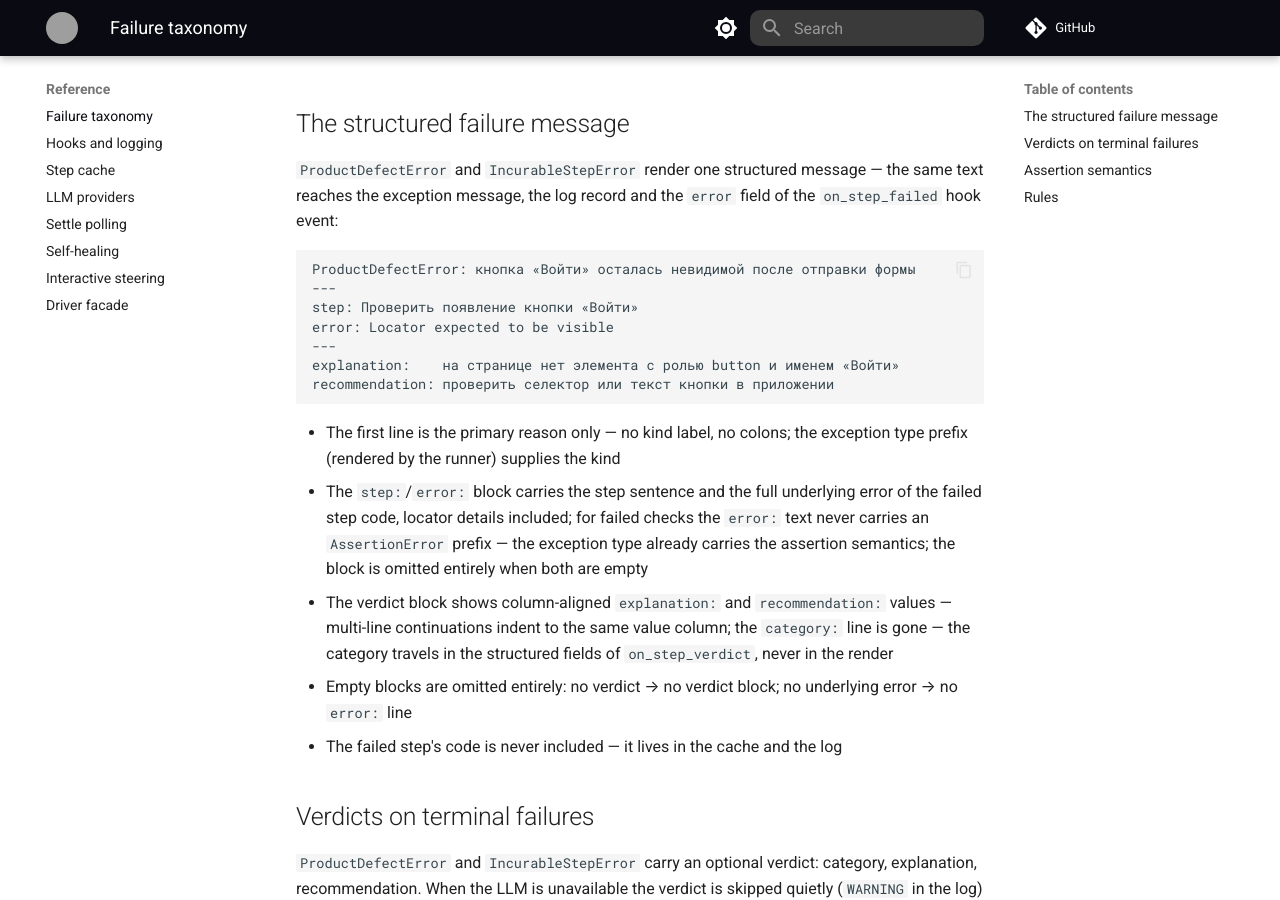
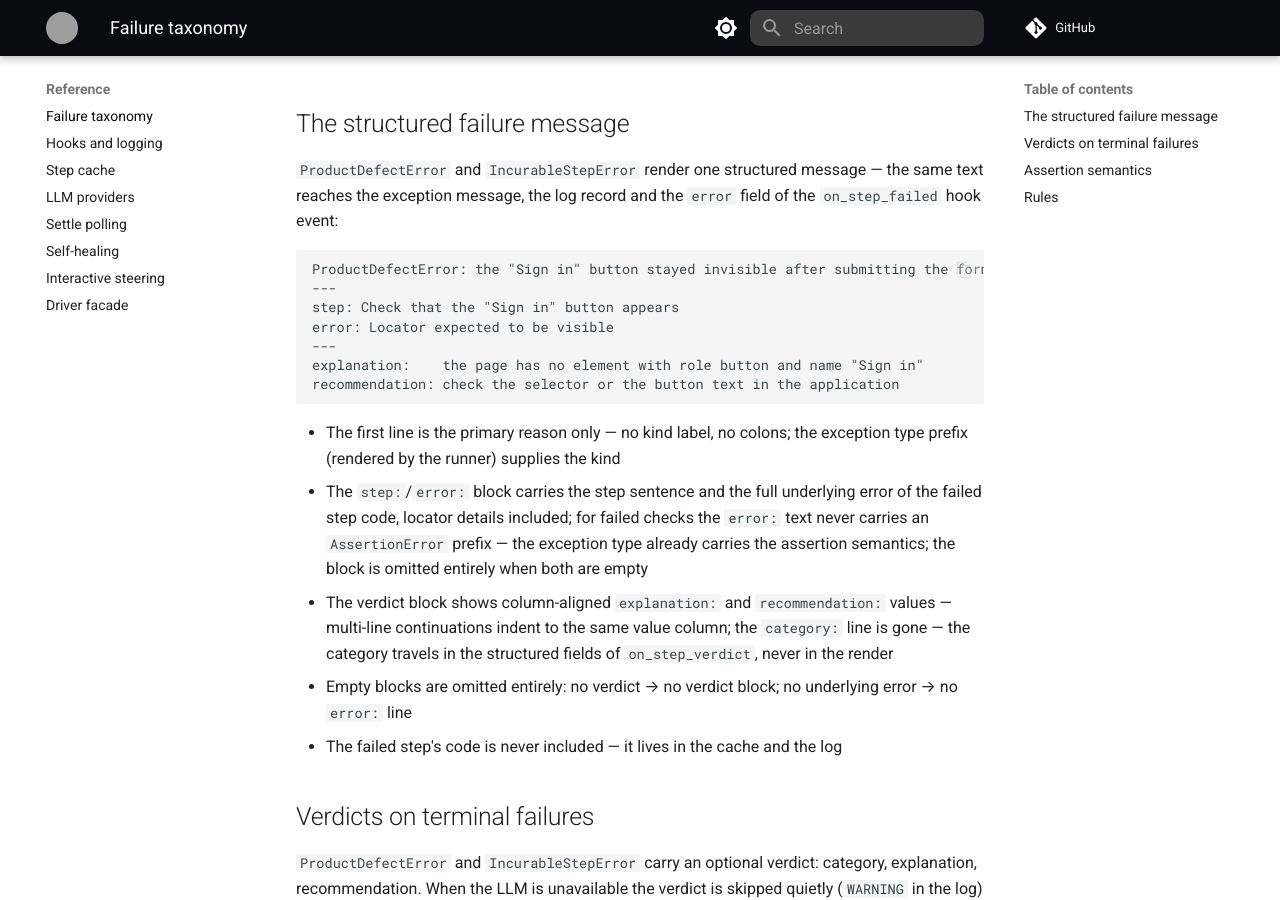
Before and after one commit to qarium/prettyplay, an MkDocs documentation site: the page built from docs/reference/failure-taxonomy.md, in a window 1280 px wide and 900 px high, scrolled down 732 px. Built offline with MkDocs 1.6.1 and Material for MkDocs 9.7.7, drawn with Linux system fonts in a browser that asks for light colours; comment, search, counter and statistics services are not loaded; grey boxes are pictures that could not be loaded.

Commit message:
docs: translate the failure message example to English

````diff
--- a/docs/reference/failure-taxonomy.md
+++ b/docs/reference/failure-taxonomy.md
@@ -21,13 +21,13 @@
 field of the `on_step_failed` hook event:
 
 ```text
-ProductDefectError: кнопка «Войти» осталась невидимой после отправки формы
+ProductDefectError: the "Sign in" button stayed invisible after submitting the form
 ---
-step: Проверить появление кнопки «Войти»
+step: Check that the "Sign in" button appears
 error: Locator expected to be visible
 ---
-explanation:    на странице нет элемента с ролью button и именем «Войти»
-recommendation: проверить селектор или текст кнопки в приложении
+explanation:    the page has no element with role button and name "Sign in"
+recommendation: check the selector or the button text in the application
 ```
 
 - The first line is the primary reason only — no kind label, no colons; the
````
Also changed, not shown: prettyplay/failures/.usages/taxonomy.md (+4 -4 lines).
